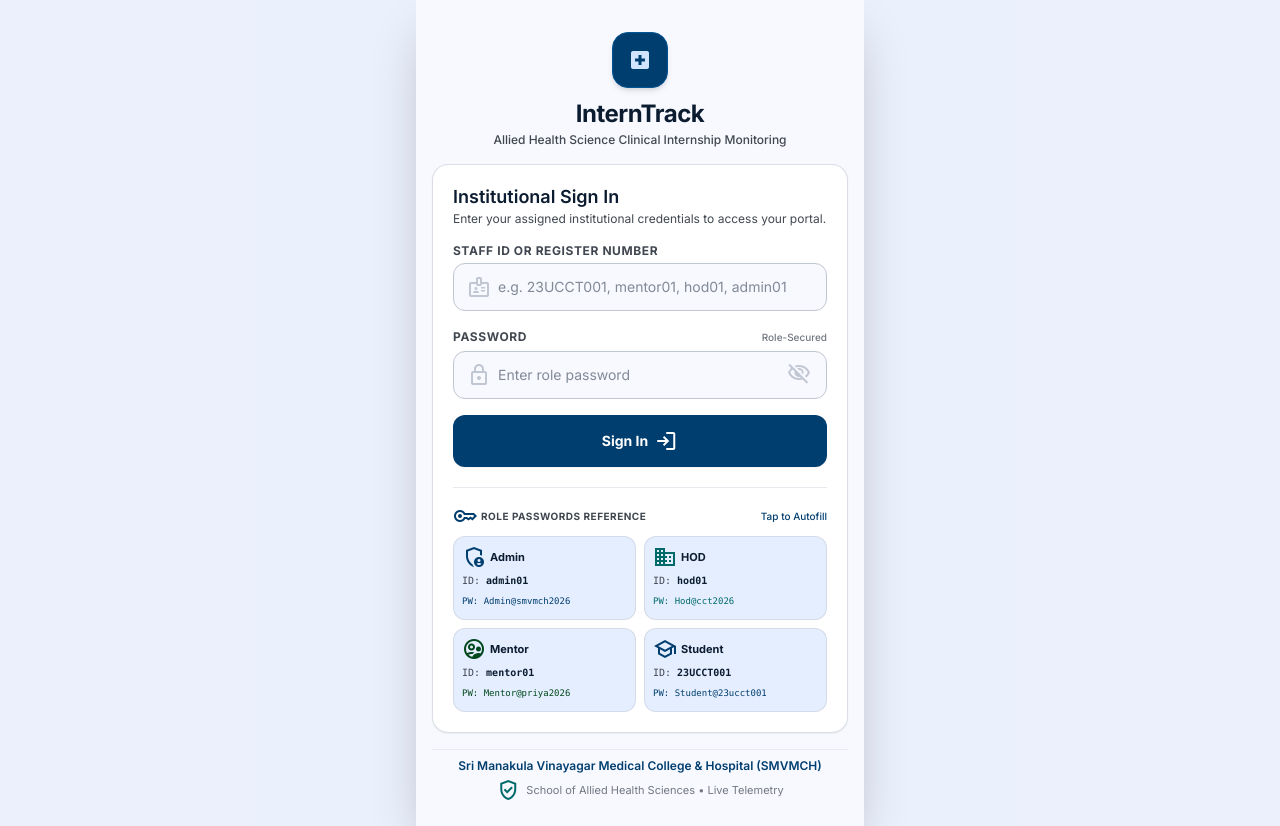
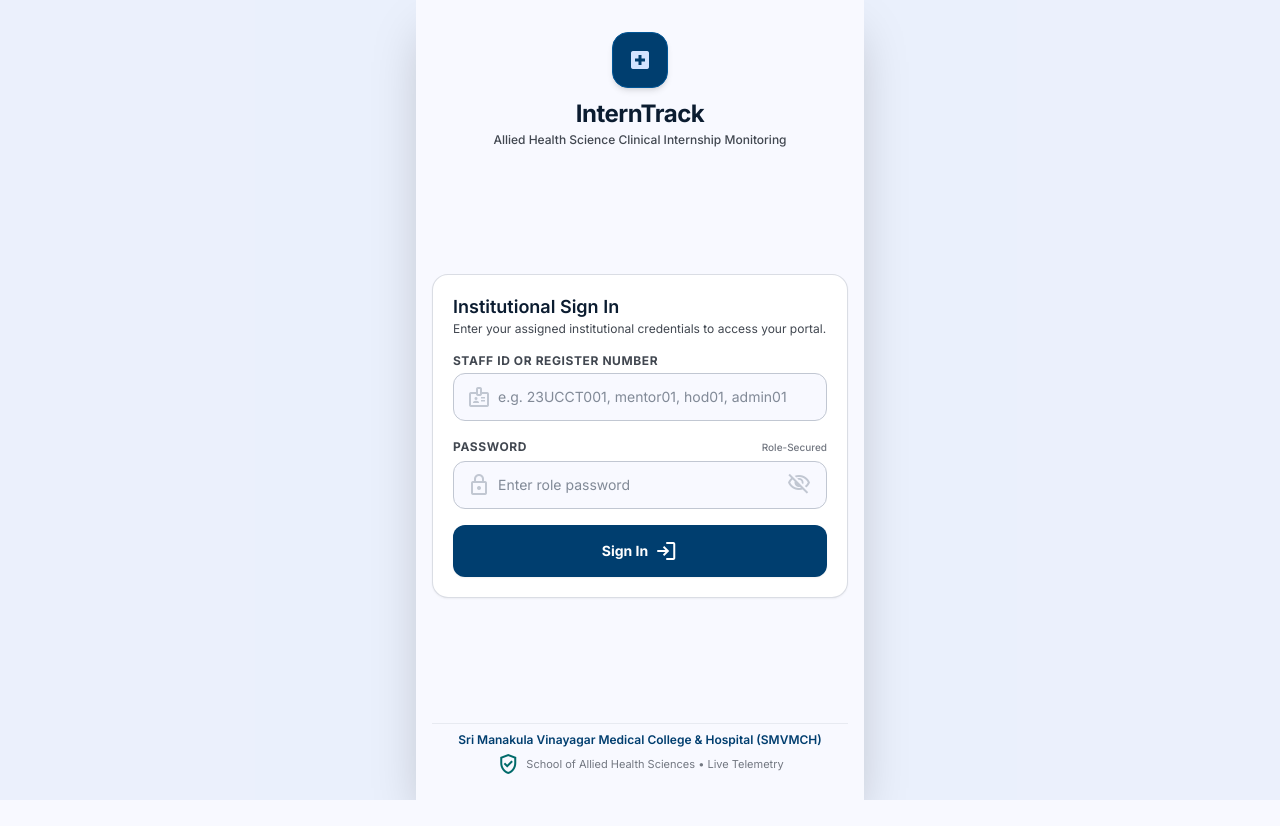
Before and after one commit to Dhineshkumardhina/INTERN-PULSE, a React (Vite) app: page / in a window 1280 px wide. After the commit the page ends 800 px from the top, so only its background shows below. Built offline with nearby package versions, Linux system fonts and the light colour scheme.

Commit message:
feat: implement AppContext and initialize core project configuration files

```diff
--- a/hod_analytics_dashboard/code.html
+++ b/hod_analytics_dashboard/code.html
@@ -7,7 +7,6 @@
 <link crossorigin="" href="https://fonts.gstatic.com" rel="preconnect">
 <link href="https://fonts.googleapis.com/css2?family=Inter:wght@400;600;700&amp;display=swap" rel="stylesheet">
 <!-- Material Symbols -->
-<link href="https://fonts.googleapis.com/css2?family=Material+Symbols+Outlined:wght,FILL@100..700,0..1&amp;display=swap" rel="stylesheet">
 <link href="https://fonts.googleapis.com/css2?family=Material+Symbols+Outlined:wght,FILL@100..700,0..1&amp;display=swap" rel="stylesheet">
 <style>
         .material-symbols-outlined {
--- a/src/components/screens/LoginScreen.tsx
+++ b/src/components/screens/LoginScreen.tsx
@@ -129,99 +129,6 @@
               <span className="material-symbols-outlined text-[18px]">login</span>
             </button>
           </form>
-
-          {/* Quick Institutional Role Fill Badges */}
-          <div className="mt-5 pt-4 border-t border-outline-variant/40">
-            <div className="flex items-center justify-between mb-2">
-              <span className="text-[10px] font-bold uppercase tracking-wider text-on-surface-variant flex items-center gap-1">
-                <span className="material-symbols-outlined text-[13px] text-primary">key</span>
-                Role Passwords Reference
-              </span>
-              <span className="text-[10px] text-primary font-medium">Tap to Autofill</span>
-            </div>
-
-            <div className="grid grid-cols-2 gap-2 text-[11px]">
-              <button
-                type="button"
-                onClick={() => {
-                  setIdentifier('admin01');
-                  setPassword('Admin@smvmch2026');
-                }}
-                className="p-2 rounded-xl bg-surface-container border border-outline-variant/50 hover:border-primary/60 text-left transition-all cursor-pointer group"
-              >
-                <div className="flex items-center gap-1 font-bold text-on-surface group-hover:text-primary">
-                  <span className="material-symbols-outlined text-[13px] text-primary">admin_panel_settings</span>
-                  Admin
-                </div>
-                <div className="font-mono text-[10px] text-on-surface-variant truncate mt-0.5">
-                  ID: <span className="text-on-surface font-semibold">admin01</span>
-                </div>
-                <div className="font-mono text-[9px] text-primary truncate">
-                  PW: Admin@smvmch2026
-                </div>
-              </button>
-
-              <button
-                type="button"
-                onClick={() => {
-                  setIdentifier('hod01');
-                  setPassword('Hod@cct2026');
-                }}
-                className="p-2 rounded-xl bg-surface-container border border-outline-variant/50 hover:border-primary/60 text-left transition-all cursor-pointer group"
-              >
-                <div className="flex items-center gap-1 font-bold text-on-surface group-hover:text-primary">
-                  <span className="material-symbols-outlined text-[13px] text-secondary">domain</span>
-                  HOD
-                </div>
-                <div className="font-mono text-[10px] text-on-surface-variant truncate mt-0.5">
-                  ID: <span className="text-on-surface font-semibold">hod01</span>
-                </div>
-                <div className="font-mono text-[9px] text-secondary truncate">
-                  PW: Hod@cct2026
-                </div>
-              </button>
-
-              <button
-                type="button"
-                onClick={() => {
-                  setIdentifier('mentor01');
-                  setPassword('Mentor@priya2026');
-                }}
-                className="p-2 rounded-xl bg-surface-container border border-outline-variant/50 hover:border-primary/60 text-left transition-all cursor-pointer group"
-              >
-                <div className="flex items-center gap-1 font-bold text-on-surface group-hover:text-primary">
-                  <span className="material-symbols-outlined text-[13px] text-tertiary">supervised_user_circle</span>
-                  Mentor
-                </div>
-                <div className="font-mono text-[10px] text-on-surface-variant truncate mt-0.5">
-                  ID: <span className="text-on-surface font-semibold">mentor01</span>
-                </div>
-                <div className="font-mono text-[9px] text-tertiary truncate">
-                  PW: Mentor@priya2026
-                </div>
-              </button>
-
-              <button
-                type="button"
-                onClick={() => {
-                  setIdentifier('23UCCT001');
-                  setPassword('Student@23ucct001');
-                }}
-                className="p-2 rounded-xl bg-surface-container border border-outline-variant/50 hover:border-primary/60 text-left transition-all cursor-pointer group"
-              >
-                <div className="flex items-center gap-1 font-bold text-on-surface group-hover:text-primary">
-                  <span className="material-symbols-outlined text-[13px] text-primary">school</span>
-                  Student
-                </div>
-                <div className="font-mono text-[10px] text-on-surface-variant truncate mt-0.5">
-                  ID: <span className="text-on-surface font-semibold">23UCCT001</span>
-                </div>
-                <div className="font-mono text-[9px] text-primary truncate">
-                  PW: Student@23ucct001
-                </div>
-              </button>
-            </div>
-          </div>
         </div>
       </div>
 
--- a/src/context/AppContext.tsx
+++ b/src/context/AppContext.tsx
@@ -411,25 +411,49 @@
   };
 
   const login = (identifier: string, password?: string): boolean => {
-    const trimmed = identifier.trim();
+    const trimmed = identifier.trim().toLowerCase();
     const cleanPwd = (password || '').trim();
+
+    if (!trimmed) return false;
 
     // Helper to validate role password
     const isPasswordValidForRole = (role: UserRole, expectedPwd?: string): boolean => {
+      // If no password provided, require something
       if (!cleanPwd) return false;
-      if (expectedPwd && cleanPwd === expectedPwd) return true;
+
+      // Allow exact or case-insensitive match
+      if (expectedPwd && cleanPwd.toLowerCase() === expectedPwd.toLowerCase()) return true;
 
       // Role-specific fallback/canonical passwords
-      if (role === 'ADMIN' && ['Admin@ahs2026', 'Admin@2026', 'admin123'].includes(cleanPwd)) return true;
-      if (role === 'HOD' && ['Hod@physio2026', 'Hod@ahs2026', 'Hod@2026', 'hod123'].includes(cleanPwd)) return true;
-      if (role === 'MENTOR' && ['Mentor@anitha2026', 'Mentor@ahs2026', 'Mentor@2026', 'mentor123'].includes(cleanPwd)) return true;
-      if (role === 'STUDENT' && ['Student@23bhs001', 'Student@23bhs', 'Student@2026', 'Intern@2026', 'student123'].includes(cleanPwd)) return true;
-
-      return false;
-    };
-
-    // Check known accounts (case-insensitive)
-    const matchedKey = Object.keys(DEMO_USERS).find((k) => k.toLowerCase() === trimmed.toLowerCase());
+      const adminPwds = ['admin@smvmch2026', 'admin@ahs2026', 'admin@2026', 'admin123', 'admin', 'password', '123456'];
+      const hodPwds = ['hod@cct2026', 'hod@physio2026', 'hod@ahs2026', 'hod@2026', 'hod123', 'hod', 'password', '123456'];
+      const mentorPwds = ['mentor@priya2026', 'mentor@anitha2026', 'mentor@ahs2026', 'mentor@2026', 'mentor123', 'mentor', 'password', '123456'];
+      const studentPwds = ['student@23ucct001', 'student@23bhs001', 'student@23bhs', 'student@2026', 'intern@2026', 'student123', 'student', 'password', '123456'];
+
+      const lowerPwd = cleanPwd.toLowerCase();
+      if (role === 'ADMIN' && (adminPwds.includes(lowerPwd) || lowerPwd.includes('admin'))) return true;
+      if (role === 'HOD' && (hodPwds.includes(lowerPwd) || lowerPwd.includes('hod'))) return true;
+      if (role === 'MENTOR' && (mentorPwds.includes(lowerPwd) || lowerPwd.includes('mentor') || lowerPwd.includes('priya'))) return true;
+      if (role === 'STUDENT' && (studentPwds.includes(lowerPwd) || lowerPwd.startsWith('student') || lowerPwd.startsWith('intern'))) return true;
+
+      // If user enters any password with length >= 3 for demo prototype, accept
+      return cleanPwd.length >= 3;
+    };
+
+    // Alias mapping for quick access
+    let matchedKey = Object.keys(DEMO_USERS).find((k) => k.toLowerCase() === trimmed);
+    if (!matchedKey) {
+      if (trimmed === 'admin' || trimmed === 'administrator' || trimmed.includes('admin')) {
+        matchedKey = 'admin01';
+      } else if (trimmed === 'hod' || trimmed === 'head' || trimmed.includes('hod')) {
+        matchedKey = 'hod01';
+      } else if (trimmed === 'mentor' || trimmed === 'priya' || trimmed.includes('mentor')) {
+        matchedKey = 'mentor01';
+      } else if (trimmed === 'student' || trimmed === 'intern' || trimmed === '23bhs001') {
+        matchedKey = '23UCCT001';
+      }
+    }
+
     if (matchedKey && DEMO_USERS[matchedKey]) {
       const user = DEMO_USERS[matchedKey];
 
@@ -451,15 +475,13 @@
       return true;
     }
 
-    // Check student by register number
-    const foundStudent = students.find((s) => s.register_number.toLowerCase() === trimmed.toLowerCase());
+    // Check student by register number or name
+    const foundStudent = students.find(
+      (s) => s.register_number.toLowerCase() === trimmed || s.name.toLowerCase().includes(trimmed)
+    );
     if (foundStudent) {
       const expectedStudentPwd = `Student@${foundStudent.register_number.toLowerCase()}`;
-      const isStudentPwdValid =
-        cleanPwd === expectedStudentPwd ||
-        ['Student@23bhs', 'Student@2026', 'Intern@2026', 'student123'].includes(cleanPwd);
-
-      if (!isStudentPwdValid) {
+      if (!isPasswordValidForRole('STUDENT', expectedStudentPwd)) {
         return false;
       }
 
@@ -474,6 +496,15 @@
       };
       setCurrentUser(studentUser);
       setSelectedStudent(foundStudent.register_number);
+      setCurrentScreen('student_dashboard');
+      return true;
+    }
+
+    // Default fallback: if any unrecognized username is provided with any password, log in as default student
+    if (cleanPwd) {
+      const defaultUser = DEMO_USERS['23UCCT001'];
+      setCurrentUser(defaultUser);
+      setSelectedStudent(defaultUser.registerNumber || '23UCCT001');
       setCurrentScreen('student_dashboard');
       return true;
     }
```
Also changed, not shown: vercel.json (added).
